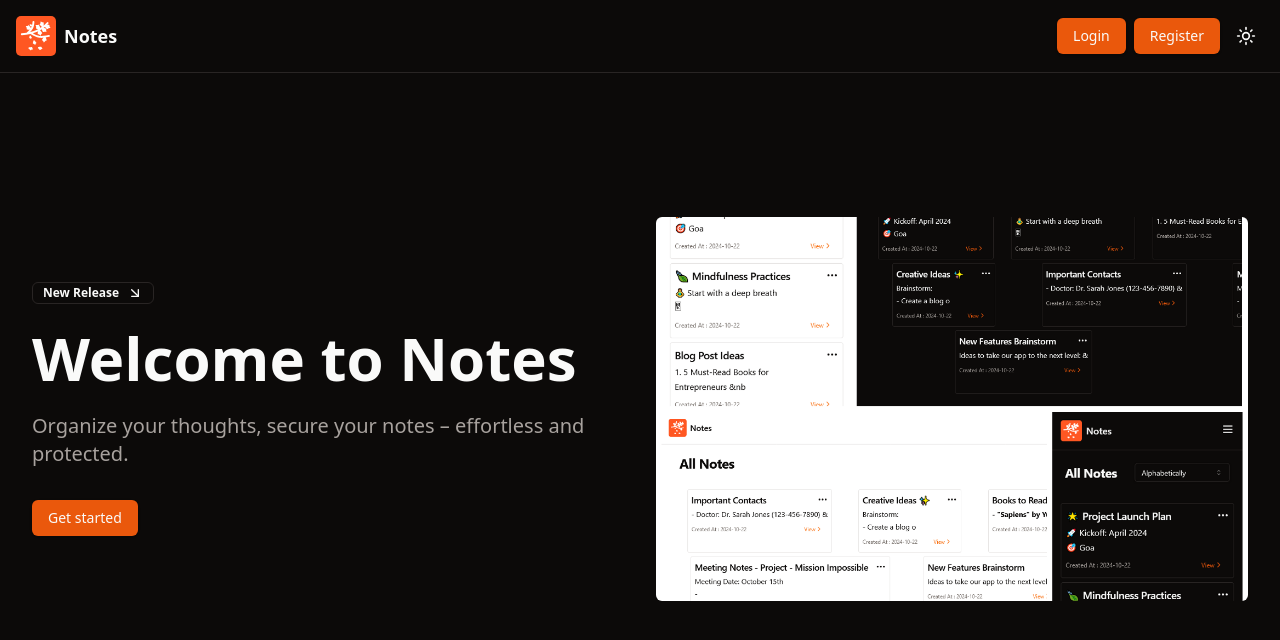
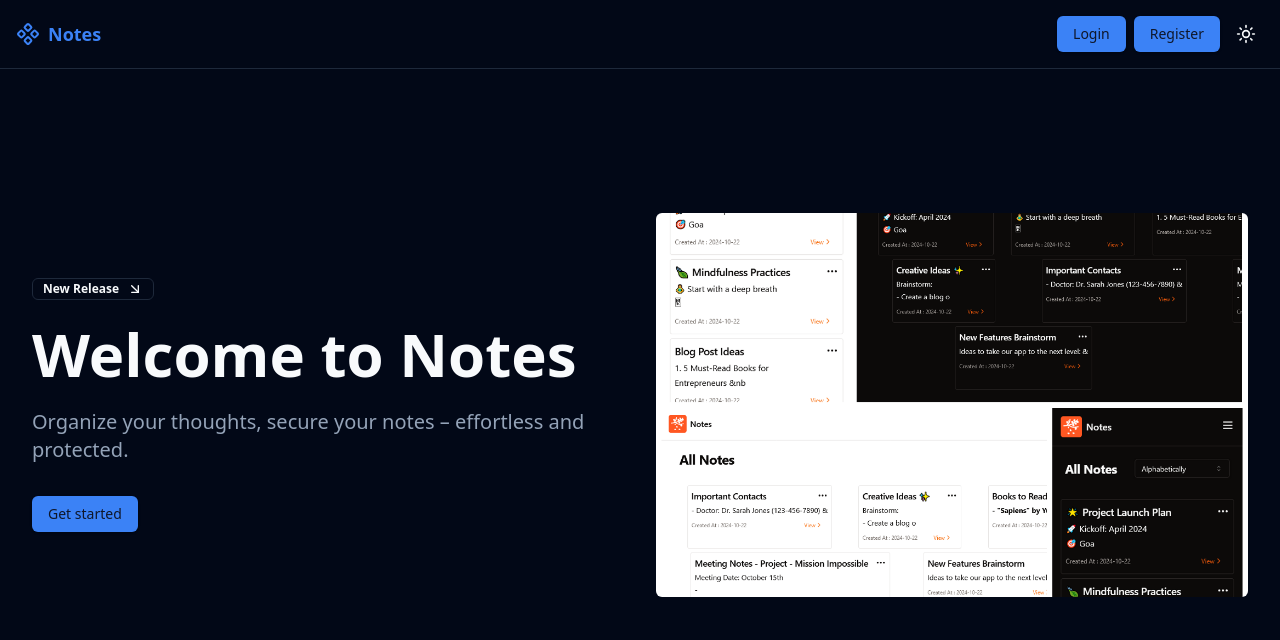
Before and after one commit to prabhjot2001/AI-Powered-notes-app, a React (Vite) app in the folder frontend/: page /demo in a window 1280 px wide. Shown: the top 640 px of the page. Built offline with nearby package versions, Linux system fonts and the light colour scheme; no server answers.

Commit message:
added voice to text feature, and did minor changes

```diff
--- a/frontend/index.html
+++ b/frontend/index.html
@@ -1,13 +1,16 @@
 <!doctype html>
 <html lang="en">
+
 <head>
   <meta charset="UTF-8" />
   <link rel="icon" type="image/svg+xml" href="/logo.svg" />
   <meta name="viewport" content="width=device-width, initial-scale=1.0" />
-    <title>Vite + React + TS</title>
+  <title>AI notes-app</title>
 </head>
+
 <body>
   <div id="root"></div>
   <script type="module" src="/src/main.tsx"></script>
 </body>
+
 </html>
--- a/frontend/package.json
+++ b/frontend/package.json
@@ -11,6 +11,7 @@
   },
   "dependencies": {
     "@hookform/resolvers": "^3.9.0",
+    "@lucide/lab": "^0.1.2",
     "@radix-ui/react-accordion": "^1.2.1",
     "@radix-ui/react-alert-dialog": "^1.1.2",
     "@radix-ui/react-aspect-ratio": "^1.1.0",
@@ -64,6 +65,7 @@
     "tailwind-merge": "^2.5.4",
     "tailwindcss-animate": "^1.0.7",
     "vaul": "^1.1.0",
+    "vosk-browser": "^0.0.8",
     "zod": "^3.23.8"
   },
   "devDependencies": {
--- a/frontend/src/components/custom/Logo.tsx
+++ b/frontend/src/components/custom/Logo.tsx
@@ -1,11 +1,13 @@
 import { Link } from "react-router-dom";
 import logo from "@/assets/logo.svg";
 
+import { Component } from "lucide-react";
+
 const Logo = () => {
   return (
-    <Link to={"/"} className="flex items-center gap-2">
-      <img src={logo} className="w-10"/>
-      <p className="text-lg font-semibold">Notes</p>
+    <Link to={"/"} className="flex items-center gap-2 text-primary">
+      <Component />
+      <p className="text-lg font-semibold ">Notes</p>
     </Link>
   );
 };
--- /dev/null
+++ b/frontend/src/components/custom/VoiceToText.tsx
@@ -0,0 +1,114 @@
+import { Button } from "../ui/button";
+import { Info, Mic, MicOff } from "lucide-react";
+import { Textarea } from "@/components/ui/textarea";
+import { Switch } from "@/components/ui/switch";
+import { Label } from "@/components/ui/label";
+import React, { useState, useEffect } from "react";
+
+const VoiceToText: React.FC = () => {
+  const [transcript, setTranscript] = useState<string>("");
+  const [isListening, setIsListening] = useState<boolean>(false);
+  const [enableEditing, setEnableEditing] = useState<boolean>(true);
+  const [recognition, setRecognition] = useState<SpeechRecognition | null>(
+    null
+  );
+
+  useEffect(() => {
+    const SpeechRecognition =
+      (window as any).SpeechRecognition ||
+      (window as any).webkitSpeechRecognition;
+
+    if (!SpeechRecognition) {
+      alert("Your browser does not support the Web Speech API.");
+      return;
+    }
+
+    const recognitionInstance = new SpeechRecognition();
+    recognitionInstance.continuous = true;
+    recognitionInstance.interimResults = true;
+    recognitionInstance.lang = "en-US";
+
+    recognitionInstance.onresult = (event: SpeechRecognitionEvent) => {
+      let interimTranscript = "";
+      let finalTranscript = "";
+
+      for (let i = 0; i < event.results.length; i++) {
+        const result = event.results[i];
+        if (result.isFinal) {
+          finalTranscript += result[0].transcript;
+        } else {
+          interimTranscript += result[0].transcript;
+        }
+      }
+      setTranscript(finalTranscript + " " + interimTranscript);
+    };
+
+    recognitionInstance.onerror = (event) => {
+      console.error("Speech recognition error:", event.error);
+    };
+
+    setRecognition(recognitionInstance);
+  }, []);
+
+  const startListening = () => {
+    if (recognition) {
+      recognition.start();
+      setIsListening(true);
+    }
+  };
+
+  const stopListening = () => {
+    if (recognition) {
+      recognition.stop();
+      setIsListening(false);
+    }
+  };
+
+  return (
+    <div className="mt-6 border-t-2 border-dashed p-4 bg-gradient-to-r from-primary/50 to-secondary">
+      <div className="mb-4">
+        <h2 className="font-semibold mb-2 underline">Voice to Text</h2>
+        <p className="text-xs text-muted-foreground flex items-center gap-2">
+          <Info className="w-4" />
+          With Voice to Text, you can easily create text just by speaking.
+          Afterward, you can enable text editing to make any changes you need.
+        </p>
+      </div>
+
+      <div className="flex items-center justify-between">
+        <Button onClick={isListening ? stopListening : startListening}>
+          {isListening ? (
+            <>
+              Stop Speaking <MicOff className="w-4 ml-2" />
+            </>
+          ) : (
+            <>
+              Start Speaking <Mic className="w-4 ml-2" />
+            </>
+          )}
+        </Button>
+        <div className="flex items-center space-x-2">
+          <Switch
+            id="enable-editing"
+            onCheckedChange={() => {
+              setEnableEditing(!enableEditing);
+            }}
+          />
+          <Label htmlFor="enable-editing">Enable Editing</Label>
+        </div>
+      </div>
+
+      {
+        <Textarea
+          placeholder="Voice to text here..."
+          value={transcript}
+          className="mt-4"
+          onChange={(e) => setTranscript(e.target.value)}
+          readOnly={enableEditing}
+        />
+      }
+    </div>
+  );
+};
+
+export default VoiceToText;
--- a/frontend/src/components/protectedRoutes.tsx
+++ b/frontend/src/components/protectedRoutes.tsx
@@ -5,7 +5,6 @@ const ProtectedRoute = () => {
   const { user, loading } = useAuthContext();
 
   if (loading) {
-
     return <div>Loading...</div>;
   }
 
--- a/frontend/src/index.css
+++ b/frontend/src/index.css
@@ -2,27 +2,28 @@
 @tailwind components;
 @tailwind utilities;
 
+
 @layer base {
   :root {
     --background: 0 0% 100%;
-    --foreground: 20 14.3% 4.1%;
+    --foreground: 222.2 84% 4.9%;
     --card: 0 0% 100%;
-    --card-foreground: 20 14.3% 4.1%;
+    --card-foreground: 222.2 84% 4.9%;
     --popover: 0 0% 100%;
-    --popover-foreground: 20 14.3% 4.1%;
-    --primary: 24.6 95% 53.1%;
-    --primary-foreground: 60 9.1% 97.8%;
-    --secondary: 60 4.8% 95.9%;
-    --secondary-foreground: 24 9.8% 10%;
-    --muted: 60 4.8% 95.9%;
-    --muted-foreground: 25 5.3% 44.7%;
-    --accent: 60 4.8% 95.9%;
-    --accent-foreground: 24 9.8% 10%;
+    --popover-foreground: 222.2 84% 4.9%;
+    --primary: 221.2 83.2% 53.3%;
+    --primary-foreground: 210 40% 98%;
+    --secondary: 210 40% 96.1%;
+    --secondary-foreground: 222.2 47.4% 11.2%;
+    --muted: 210 40% 96.1%;
+    --muted-foreground: 215.4 16.3% 46.9%;
+    --accent: 210 40% 96.1%;
+    --accent-foreground: 222.2 47.4% 11.2%;
     --destructive: 0 84.2% 60.2%;
-    --destructive-foreground: 60 9.1% 97.8%;
-    --border: 20 5.9% 90%;
-    --input: 20 5.9% 90%;
-    --ring: 24.6 95% 53.1%;
+    --destructive-foreground: 210 40% 98%;
+    --border: 214.3 31.8% 91.4%;
+    --input: 214.3 31.8% 91.4%;
+    --ring: 221.2 83.2% 53.3%;
     --radius: 0.5rem;
     --chart-1: 12 76% 61%;
     --chart-2: 173 58% 39%;
@@ -32,25 +33,25 @@
   }
 
   .dark {
-    --background: 20 14.3% 4.1%;
-    --foreground: 60 9.1% 97.8%;
-    --card: 20 14.3% 4.1%;
-    --card-foreground: 60 9.1% 97.8%;
-    --popover: 20 14.3% 4.1%;
-    --popover-foreground: 60 9.1% 97.8%;
-    --primary: 20.5 90.2% 48.2%;
-    --primary-foreground: 60 9.1% 97.8%;
-    --secondary: 12 6.5% 15.1%;
-    --secondary-foreground: 60 9.1% 97.8%;
-    --muted: 12 6.5% 15.1%;
-    --muted-foreground: 24 5.4% 63.9%;
-    --accent: 12 6.5% 15.1%;
-    --accent-foreground: 60 9.1% 97.8%;
-    --destructive: 0 72.2% 50.6%;
-    --destructive-foreground: 60 9.1% 97.8%;
-    --border: 12 6.5% 15.1%;
-    --input: 12 6.5% 15.1%;
-    --ring: 20.5 90.2% 48.2%;
+    --background: 222.2 84% 4.9%;
+    --foreground: 210 40% 98%;
+    --card: 222.2 84% 4.9%;
+    --card-foreground: 210 40% 98%;
+    --popover: 222.2 84% 4.9%;
+    --popover-foreground: 210 40% 98%;
+    --primary: 217.2 91.2% 59.8%;
+    --primary-foreground: 222.2 47.4% 11.2%;
+    --secondary: 217.2 32.6% 17.5%;
+    --secondary-foreground: 210 40% 98%;
+    --muted: 217.2 32.6% 17.5%;
+    --muted-foreground: 215 20.2% 65.1%;
+    --accent: 217.2 32.6% 17.5%;
+    --accent-foreground: 210 40% 98%;
+    --destructive: 0 62.8% 30.6%;
+    --destructive-foreground: 210 40% 98%;
+    --border: 217.2 32.6% 17.5%;
+    --input: 217.2 32.6% 17.5%;
+    --ring: 224.3 76.3% 48%;
     --chart-1: 220 70% 50%;
     --chart-2: 160 60% 45%;
     --chart-3: 30 80% 55%;
@@ -58,6 +59,7 @@
     --chart-5: 340 75% 55%;
   }
 }
+
 
 @layer base {
   * {
--- a/frontend/src/pages/AddNotePage.tsx
+++ b/frontend/src/pages/AddNotePage.tsx
@@ -7,7 +7,8 @@ import toast from "react-hot-toast";
 import { useAuthContext } from "@/hooks/useAuthContext";
 import hljs from "highlight.js";
 import "highlight.js/styles/github.css";
-import {  Loader, LoaderCircle, Sparkles } from "lucide-react";
+import { Loader, LoaderCircle, Sparkles } from "lucide-react";
+import VoiceToText from "@/components/custom/VoiceToText";
 
 ReactQuill.Quill.register(
   "formats/code-block",
@@ -23,12 +24,22 @@ const modules = {
     ["bold", "italic", "underline", "strike"],
     [{ list: "ordered" }, { list: "bullet" }],
     ["code-block"],
+    [{ align: [] }],
+    ["image"],
+    ["link"],
+    ["blockquote"],
+    ["font"],
+    ["color"],
   ],
+  clipboard: {
+    matchVisual: false,
+  },
 };
 
 const AddNotePage = () => {
   const storedData = localStorage.getItem("notes-user-token");
   const [loading, setLoading] = useState(false);
+  const [transcript, setTranscript] = useState<string>("");
   const { user } = useAuthContext();
   if (!storedData) {
     console.error("No token found");
@@ -99,7 +110,6 @@ const AddNotePage = () => {
     }
 
     try {
-
       const response = await fetch(`${SERVER_AI_URL}/generate-note`, {
         method: "POST",
         headers: {
@@ -124,6 +134,8 @@ const AddNotePage = () => {
     }
   };
 
+  // todo: voice to text integration here
+
   return (
     <>
       <h1 className="scroll-m-20 text-2xl font-bold tracking-tight lg:text-3xl">
@@ -143,9 +155,9 @@ const AddNotePage = () => {
               disabled={loading}
               type="button"
               onClick={handleAiResponse}
-              className="flex items-center gap-2 text-white hover:text-white focus:outline-none bg-gradient-to-r from-orange-600 to-orange-500"
+              className="flex items-center gap-2 text-white hover:text-white focus:outline-none"
             >
-              {!loading && <Sparkles className="w-4" />}{" "}
+              {!loading && <Sparkles className="w-4 animate-pulse duration-[2s]" />}{" "}
               {loading && <LoaderCircle className="w-4 animate-spin" />}
               {loading ? "Loading..." : "Get AI help"}
             </Button>
@@ -163,6 +175,8 @@ const AddNotePage = () => {
             Submit
           </Button>
         </form>
+
+        <VoiceToText />
       </div>
     </>
   );
--- a/frontend/src/pages/NotePage.tsx
+++ b/frontend/src/pages/NotePage.tsx
@@ -178,7 +178,7 @@ const NotePage = () => {
                 size={"sm"}
                 className="text-xs"
               >
-                <Link to={`/update-note/${id}`}>Update</Link>
+                <Link to={`/update-note/${id}`}>Edit</Link>
               </Button>
             </PopoverContent>
           </Popover>
@@ -207,9 +207,9 @@ const NotePage = () => {
           disabled={loading}
           type="button"
           onClick={handleAiResponse}
-          className="bg-gradient-to-r from-orange-600 to-orange-500"
+          className=""
         >
-          {!loading && <Sparkles className="w-4 mr-2" />}{" "}
+          {!loading && <Sparkles className="w-4 mr-2 animate-pulse" />}{" "}
           {loading && <LoaderCircle className="w-4 animate-spin" />}
           {loading ? "Loading..." : "  Summarize Note"}
         </Button>
```
Also changed, not shown: 1 other file (tests, documents, lock files or other folders). Lines whose indentation alone changed are shown as unchanged.
